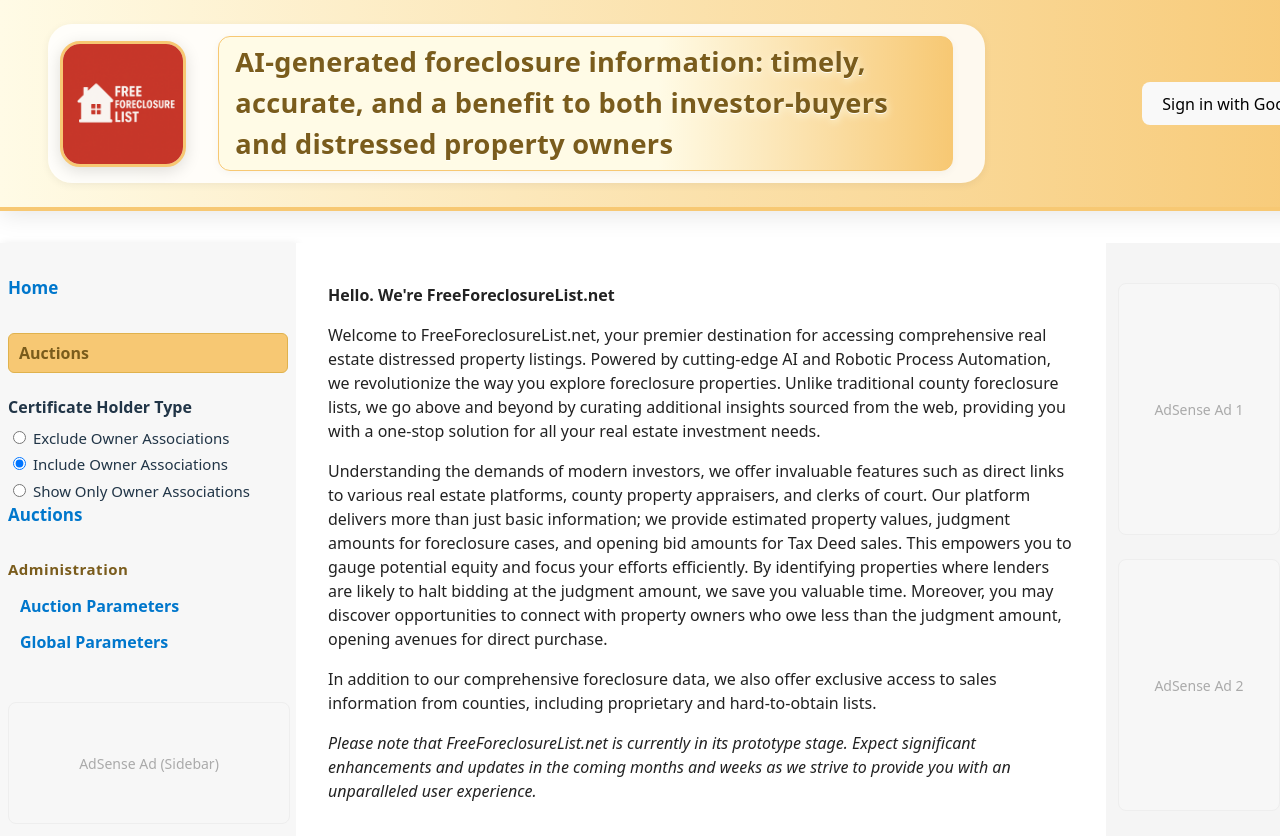
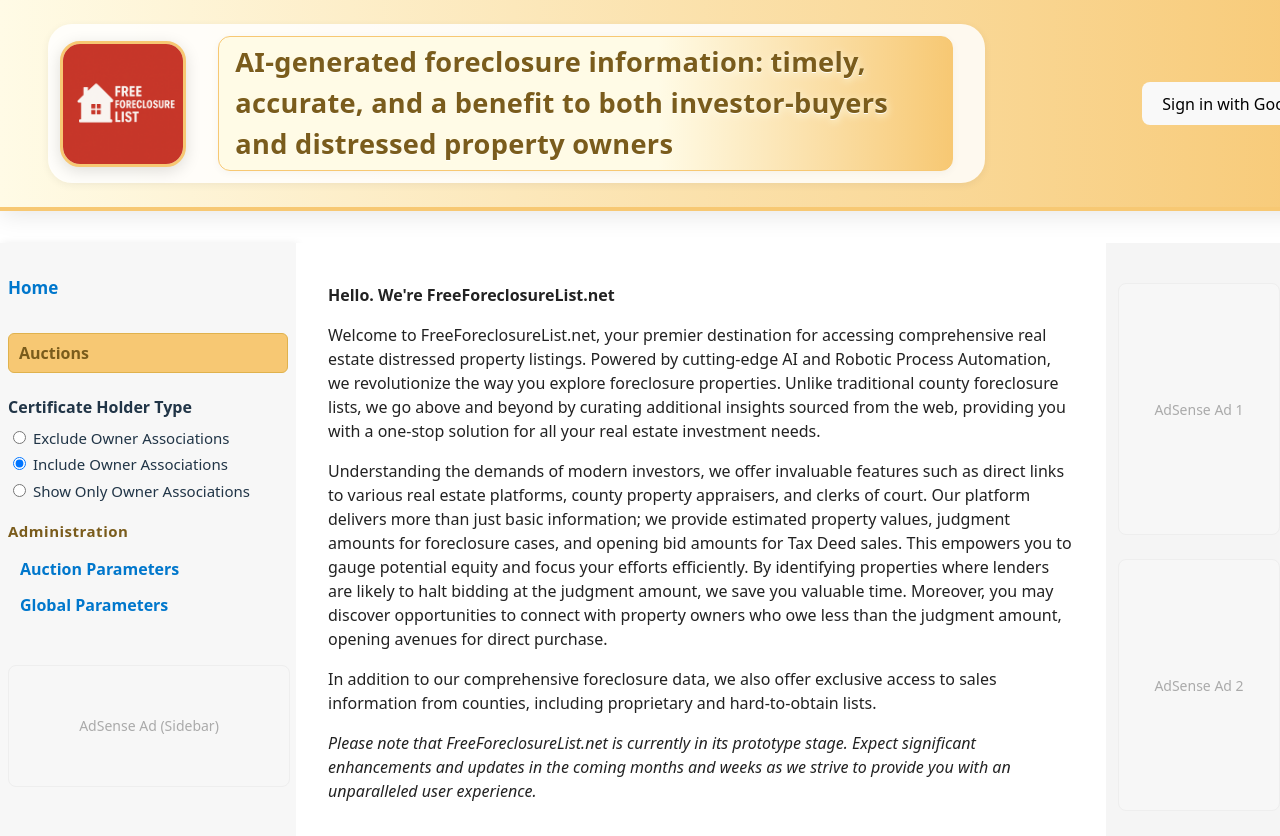
Before and after one commit to kelseyp99/FreeForeclosureList, a React (Vite) app: page / in a window 1280 px wide. Shown: the top 836 px of the page. Built offline with nearby package versions, Linux system fonts and the light colour scheme; no server answers.

Commit message:
Remove redundant Auctions menu item below certificate holder filter in sidebar

```diff
--- a/src/App.jsx
+++ b/src/App.jsx
@@ -111,14 +111,6 @@
             </div>
           </div>
           <nav style={{ display: 'flex', flexDirection: 'column', gap: 12, marginBottom: 32, width: '100%' }}>
-            <a
-              href="/auctions"
-              style={{ color: '#0077cc', textDecoration: 'none', fontWeight: 600, fontSize: 17 }}
-              onClick={() => {
-                setSelectedCounty("");
-                setSelectedSaleType("");
-              }}
-            >Auctions</a>
             <div style={{ marginTop: 18, marginBottom: 2, fontWeight: 700, color: '#7a5c1c', fontSize: 15, letterSpacing: 0.5 }}>Administration</div>
             <a
               href="/auction-parameters"
```
